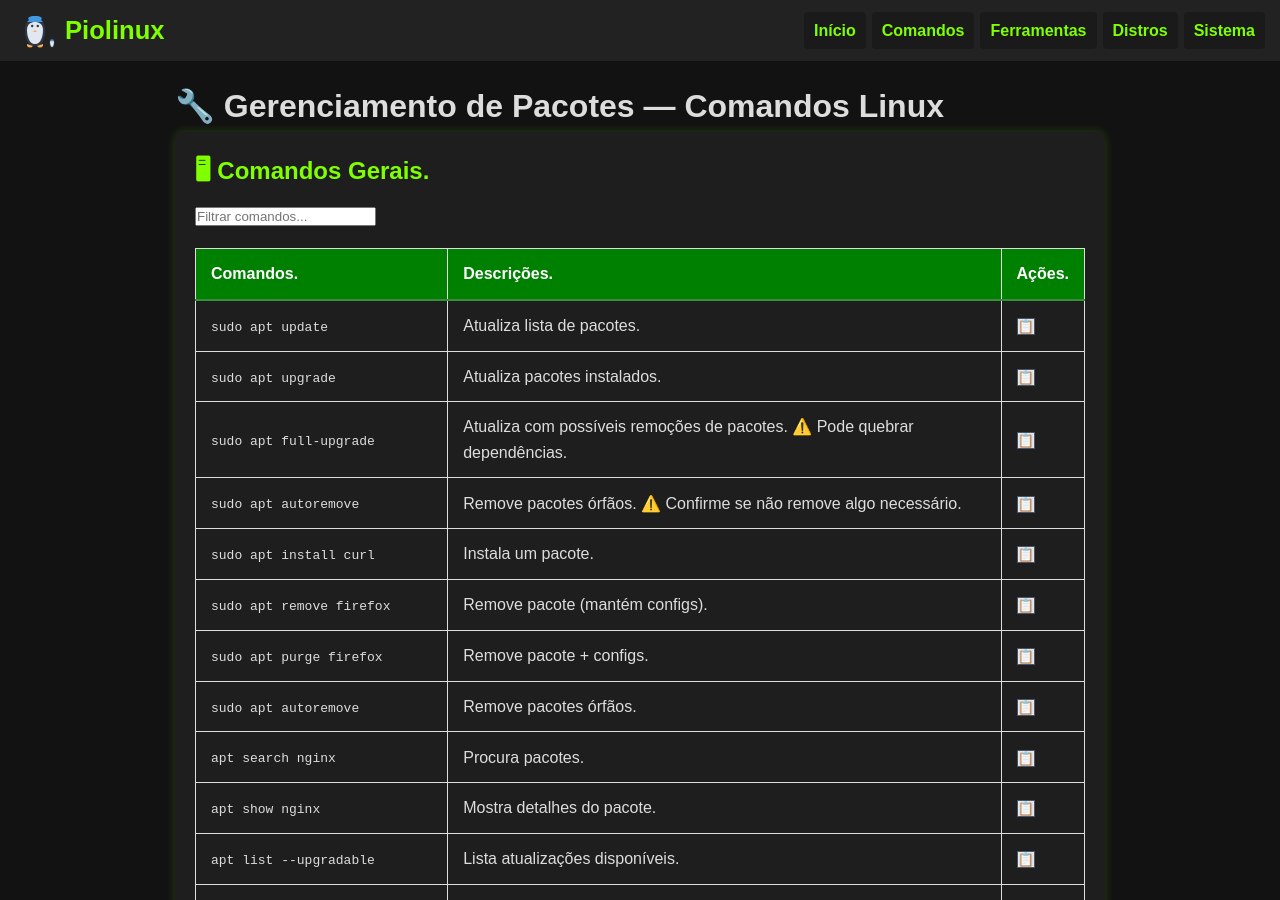
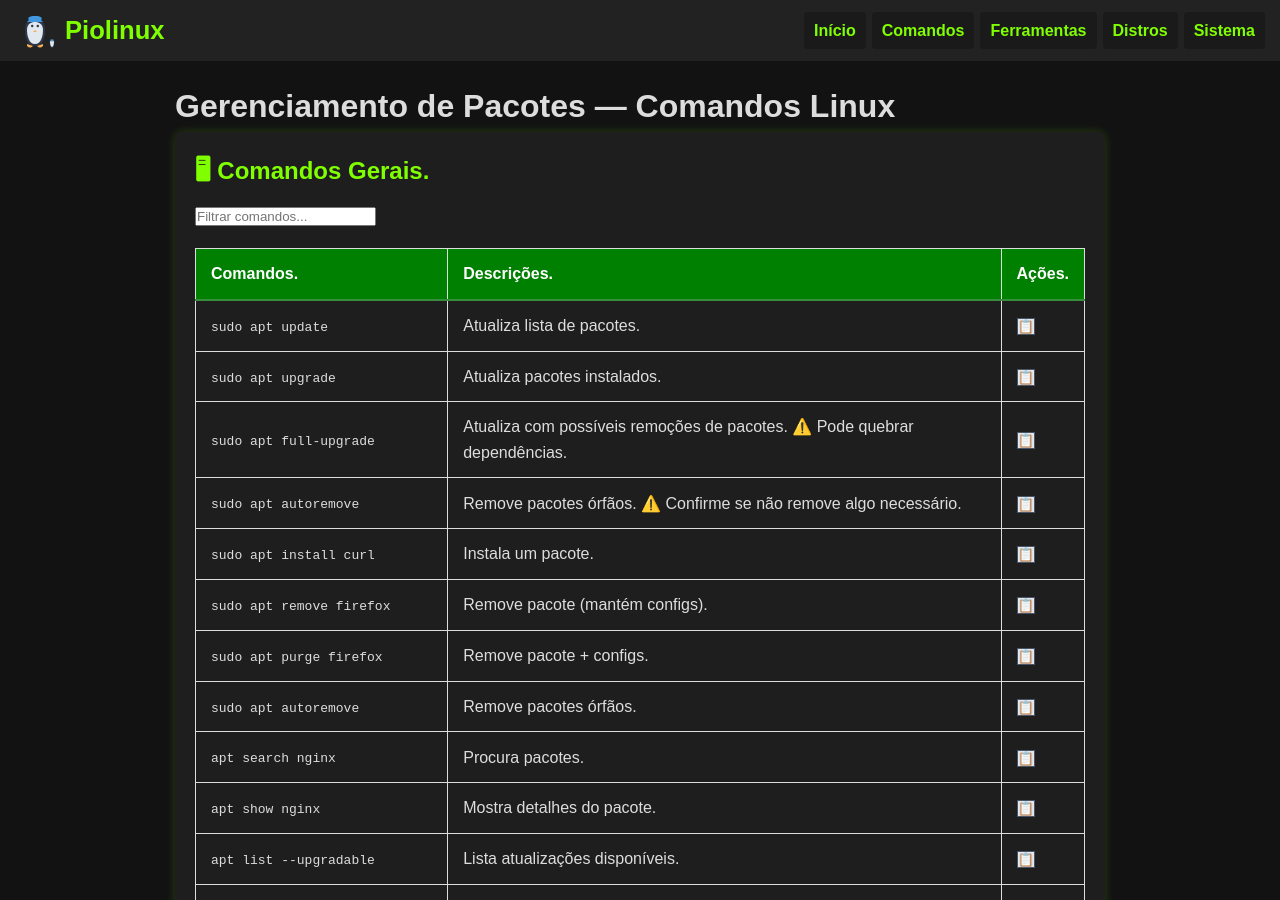
Before and after one commit to Piolinux/piolinux-site, a Jekyll site: the page built from _pages/_comandos/gerenciamento-de-pacotes.md, in a window 1280 px wide and 900 px high. Built offline with Jekyll 4.4.1, drawn with Linux system fonts in a browser that asks for light colours.

```diff
--- a/_pages/_comandos/gerenciamento-de-pacotes.md
+++ b/_pages/_comandos/gerenciamento-de-pacotes.md
@@ -1,6 +1,6 @@
 ---
 layout: default
-title: "🔧 Gerenciamento de Pacotes — Comandos Linux"
+title: "Gerenciamento de Pacotes — Comandos Linux"
 description: "Guia técnico com comandos essenciais de Gerenciamento de Pacotes. Copie, cole e use direto no terminal. Organizado por gerenciamento de pacotes."
 permalink: /gerenciamento-de-pacotes/
 ---
```
